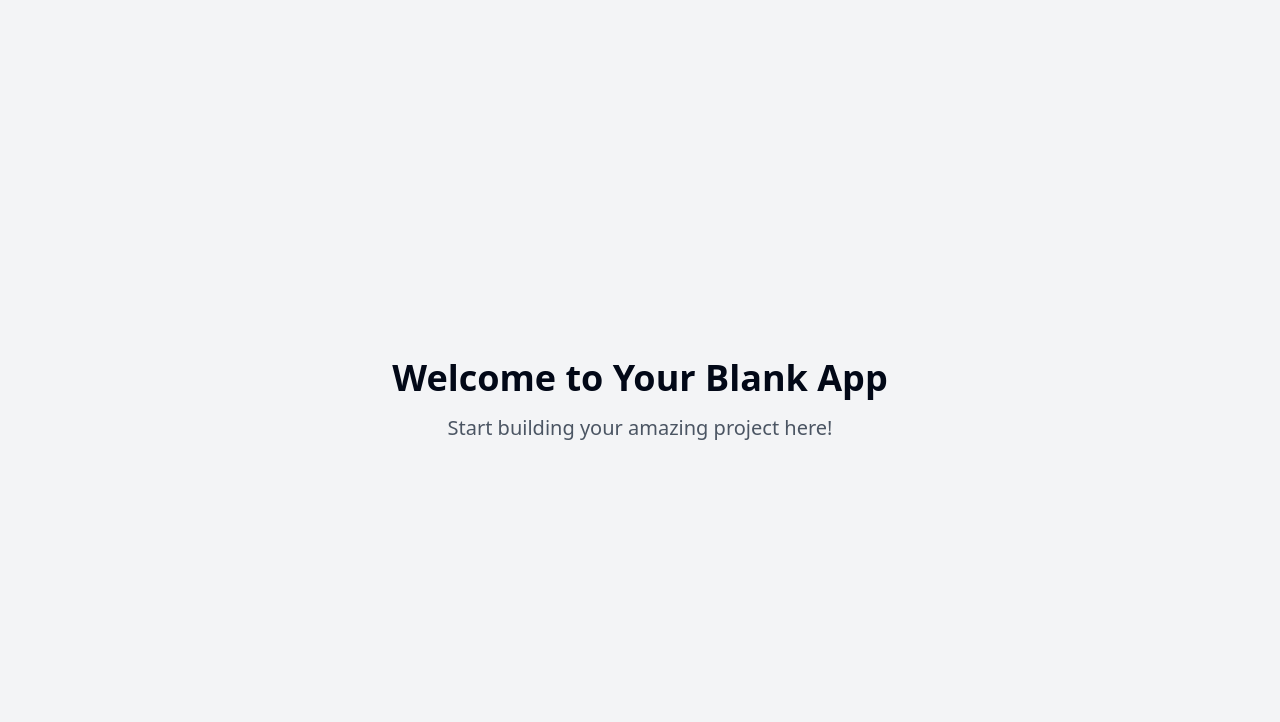
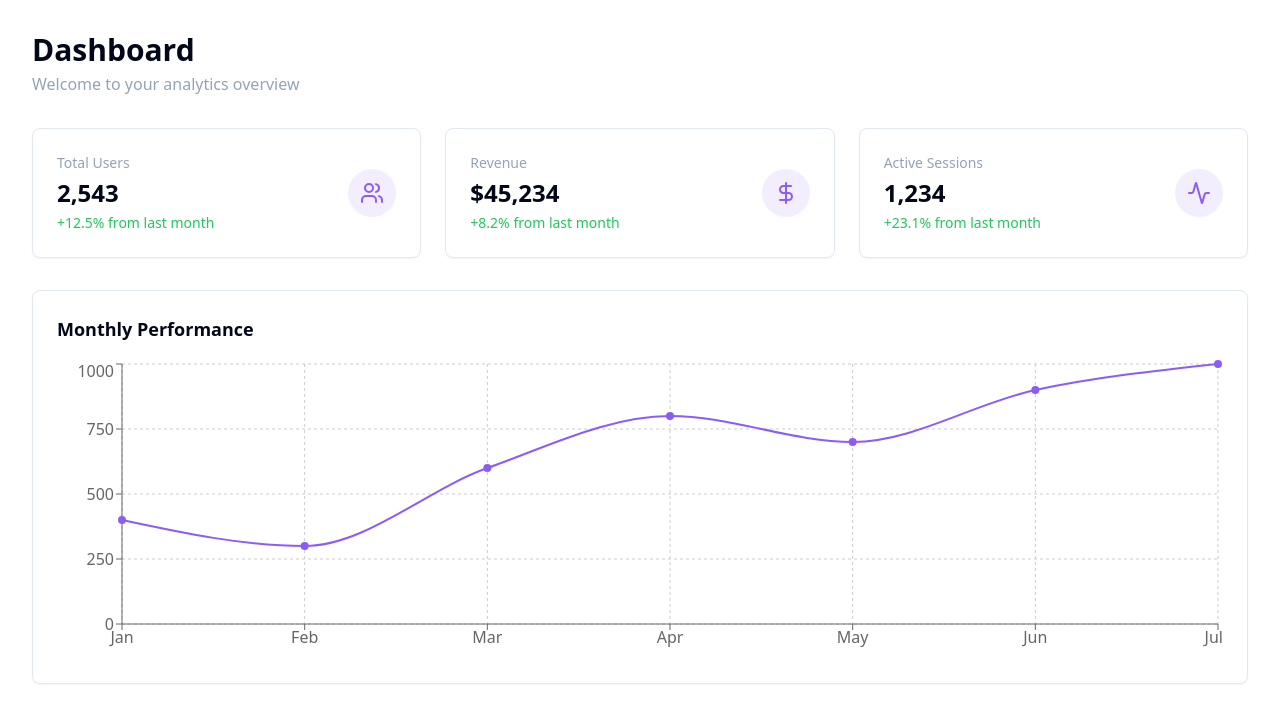
Before and after one commit to ayzas1/data-gleam-horizon, a React (Vite) app: page / in a window 1280 px wide. Shown: the top 722 px of the page. Built offline with nearby package versions, Linux system fonts and the light colour scheme.

Commit message:
Create data viewing website
Implemented the initial structure and components for a data viewing website. This includes setting up the necessary files and configurations to support data display and interaction.
[skip gpt_engineer]

```diff
--- /dev/null
+++ b/src/components/Dashboard.tsx
@@ -0,0 +1,41 @@
+import { ArrowUpRight, Users, DollarSign, Activity } from "lucide-react";
+import StatsCard from "./StatsCard";
+import DataChart from "./DataChart";
+
+const Dashboard = () => {
+  return (
+    <div className="p-8 max-w-7xl mx-auto">
+      <div className="mb-8">
+        <h1 className="text-3xl font-bold">Dashboard</h1>
+        <p className="text-muted mt-1">Welcome to your analytics overview</p>
+      </div>
+
+      <div className="grid grid-cols-1 md:grid-cols-2 lg:grid-cols-3 gap-6 mb-8">
+        <StatsCard
+          title="Total Users"
+          value="2,543"
+          change="+12.5% from last month"
+          icon={<Users className="w-6 h-6" />}
+        />
+        <StatsCard
+          title="Revenue"
+          value="$45,234"
+          change="+8.2% from last month"
+          icon={<DollarSign className="w-6 h-6" />}
+        />
+        <StatsCard
+          title="Active Sessions"
+          value="1,234"
+          change="+23.1% from last month"
+          icon={<Activity className="w-6 h-6" />}
+        />
+      </div>
+
+      <div className="grid grid-cols-1 gap-6">
+        <DataChart />
+      </div>
+    </div>
+  );
+};
+
+export default Dashboard;
--- /dev/null
+++ b/src/components/DataChart.tsx
@@ -0,0 +1,39 @@
+import { Card } from "@/components/ui/card";
+import { LineChart, Line, XAxis, YAxis, CartesianGrid, Tooltip, ResponsiveContainer } from "recharts";
+
+const data = [
+  { name: "Jan", value: 400 },
+  { name: "Feb", value: 300 },
+  { name: "Mar", value: 600 },
+  { name: "Apr", value: 800 },
+  { name: "May", value: 700 },
+  { name: "Jun", value: 900 },
+  { name: "Jul", value: 1000 },
+];
+
+const DataChart = () => {
+  return (
+    <Card className="p-6">
+      <h3 className="text-lg font-semibold mb-4">Monthly Performance</h3>
+      <div className="h-[300px] w-full">
+        <ResponsiveContainer width="100%" height="100%">
+          <LineChart data={data}>
+            <CartesianGrid strokeDasharray="3 3" />
+            <XAxis dataKey="name" />
+            <YAxis />
+            <Tooltip />
+            <Line
+              type="monotone"
+              dataKey="value"
+              stroke="#8B5CF6"
+              strokeWidth={2}
+              dot={{ fill: "#8B5CF6" }}
+            />
+          </LineChart>
+        </ResponsiveContainer>
+      </div>
+    </Card>
+  );
+};
+
+export default DataChart;
--- /dev/null
+++ b/src/components/StatsCard.tsx
@@ -0,0 +1,31 @@
+import { Card } from "@/components/ui/card";
+
+interface StatsCardProps {
+  title: string;
+  value: string | number;
+  change?: string;
+  icon: React.ReactNode;
+}
+
+const StatsCard = ({ title, value, change, icon }: StatsCardProps) => {
+  return (
+    <Card className="p-6 shadow-card hover:shadow-lg transition-shadow duration-200">
+      <div className="flex items-center justify-between">
+        <div>
+          <p className="text-sm font-medium text-muted mb-1">{title}</p>
+          <h3 className="text-2xl font-bold">{value}</h3>
+          {change && (
+            <p className="text-sm text-green-500 mt-1">
+              {change}
+            </p>
+          )}
+        </div>
+        <div className="text-primary p-3 bg-primary/10 rounded-full">
+          {icon}
+        </div>
+      </div>
+    </Card>
+  );
+};
+
+export default StatsCard;
--- a/src/pages/Index.tsx
+++ b/src/pages/Index.tsx
@@ -1,14 +1,7 @@
-// Update this page (the content is just a fallback if you fail to update the page)
+import Dashboard from "@/components/Dashboard";
 
 const Index = () => {
-  return (
-    <div className="min-h-screen flex items-center justify-center bg-gray-100">
-      <div className="text-center">
-        <h1 className="text-4xl font-bold mb-4">Welcome to Your Blank App</h1>
-        <p className="text-xl text-gray-600">Start building your amazing project here!</p>
-      </div>
-    </div>
-  );
+  return <Dashboard />;
 };
 
 export default Index;
--- a/tailwind.config.ts
+++ b/tailwind.config.ts
@@ -12,85 +12,40 @@ export default {
   theme: {
     container: {
       center: true,
-			padding: '2rem',
+      padding: "2rem",
       screens: {
-				'2xl': '1400px'
-			}
+        "2xl": "1400px",
+      },
     },
     extend: {
       colors: {
-				border: 'hsl(var(--border))',
-				input: 'hsl(var(--input))',
-				ring: 'hsl(var(--ring))',
-				background: 'hsl(var(--background))',
-				foreground: 'hsl(var(--foreground))',
+        border: "hsl(var(--border))",
+        input: "hsl(var(--input))",
+        ring: "hsl(var(--ring))",
+        background: "hsl(var(--background))",
+        foreground: "hsl(var(--foreground))",
         primary: {
-					DEFAULT: 'hsl(var(--primary))',
-					foreground: 'hsl(var(--primary-foreground))'
-				},
-				secondary: {
-					DEFAULT: 'hsl(var(--secondary))',
-					foreground: 'hsl(var(--secondary-foreground))'
-				},
-				destructive: {
-					DEFAULT: 'hsl(var(--destructive))',
-					foreground: 'hsl(var(--destructive-foreground))'
-				},
-				muted: {
-					DEFAULT: 'hsl(var(--muted))',
-					foreground: 'hsl(var(--muted-foreground))'
+          DEFAULT: "#8B5CF6",
+          light: "#A78BFA",
+          dark: "#7C3AED",
         },
         accent: {
-					DEFAULT: 'hsl(var(--accent))',
-					foreground: 'hsl(var(--accent-foreground))'
+          DEFAULT: "#0EA5E9",
+          light: "#38BDF8",
+          dark: "#0284C7",
         },
-				popover: {
-					DEFAULT: 'hsl(var(--popover))',
-					foreground: 'hsl(var(--popover-foreground))'
-				},
-				card: {
-					DEFAULT: 'hsl(var(--card))',
-					foreground: 'hsl(var(--card-foreground))'
-				},
-				sidebar: {
-					DEFAULT: 'hsl(var(--sidebar-background))',
-					foreground: 'hsl(var(--sidebar-foreground))',
-					primary: 'hsl(var(--sidebar-primary))',
-					'primary-foreground': 'hsl(var(--sidebar-primary-foreground))',
-					accent: 'hsl(var(--sidebar-accent))',
-					'accent-foreground': 'hsl(var(--sidebar-accent-foreground))',
-					border: 'hsl(var(--sidebar-border))',
-					ring: 'hsl(var(--sidebar-ring))'
-				}
+        panel: "#FFFFFF",
+        muted: "#94A3B8",
       },
       borderRadius: {
-				lg: 'var(--radius)',
-				md: 'calc(var(--radius) - 2px)',
-				sm: 'calc(var(--radius) - 4px)'
+        lg: "var(--radius)",
+        md: "calc(var(--radius) - 2px)",
+        sm: "calc(var(--radius) - 4px)",
       },
-			keyframes: {
-				'accordion-down': {
-					from: {
-						height: '0'
+      boxShadow: {
+        card: "0 4px 6px -1px rgb(0 0 0 / 0.1), 0 2px 4px -2px rgb(0 0 0 / 0.1)",
       },
-					to: {
-						height: 'var(--radix-accordion-content-height)'
-					}
     },
-				'accordion-up': {
-					from: {
-						height: 'var(--radix-accordion-content-height)'
-					},
-					to: {
-						height: '0'
-					}
-				}
-			},
-			animation: {
-				'accordion-down': 'accordion-down 0.2s ease-out',
-				'accordion-up': 'accordion-up 0.2s ease-out'
-			}
-		}
   },
   plugins: [require("tailwindcss-animate")],
 } satisfies Config;
```
Lines whose indentation alone changed are shown as unchanged.
